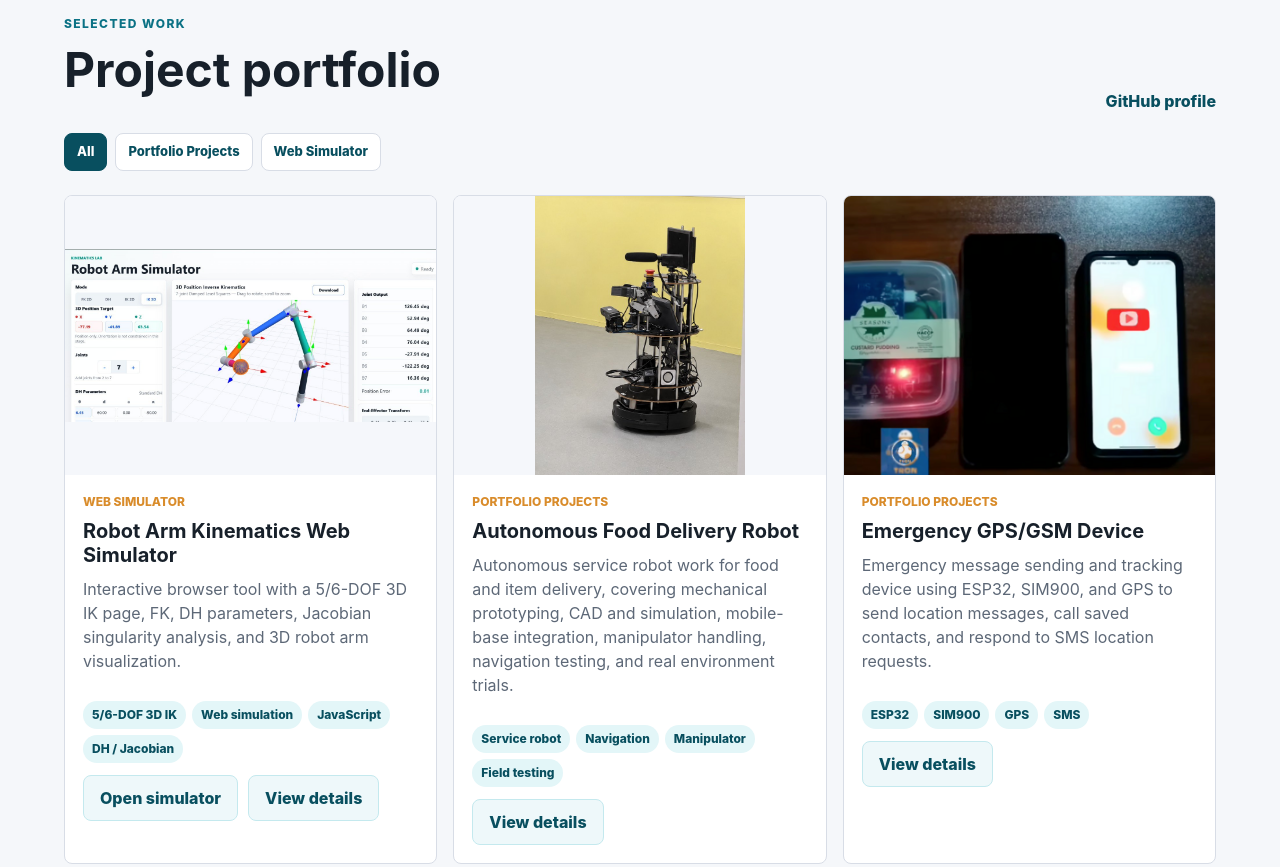
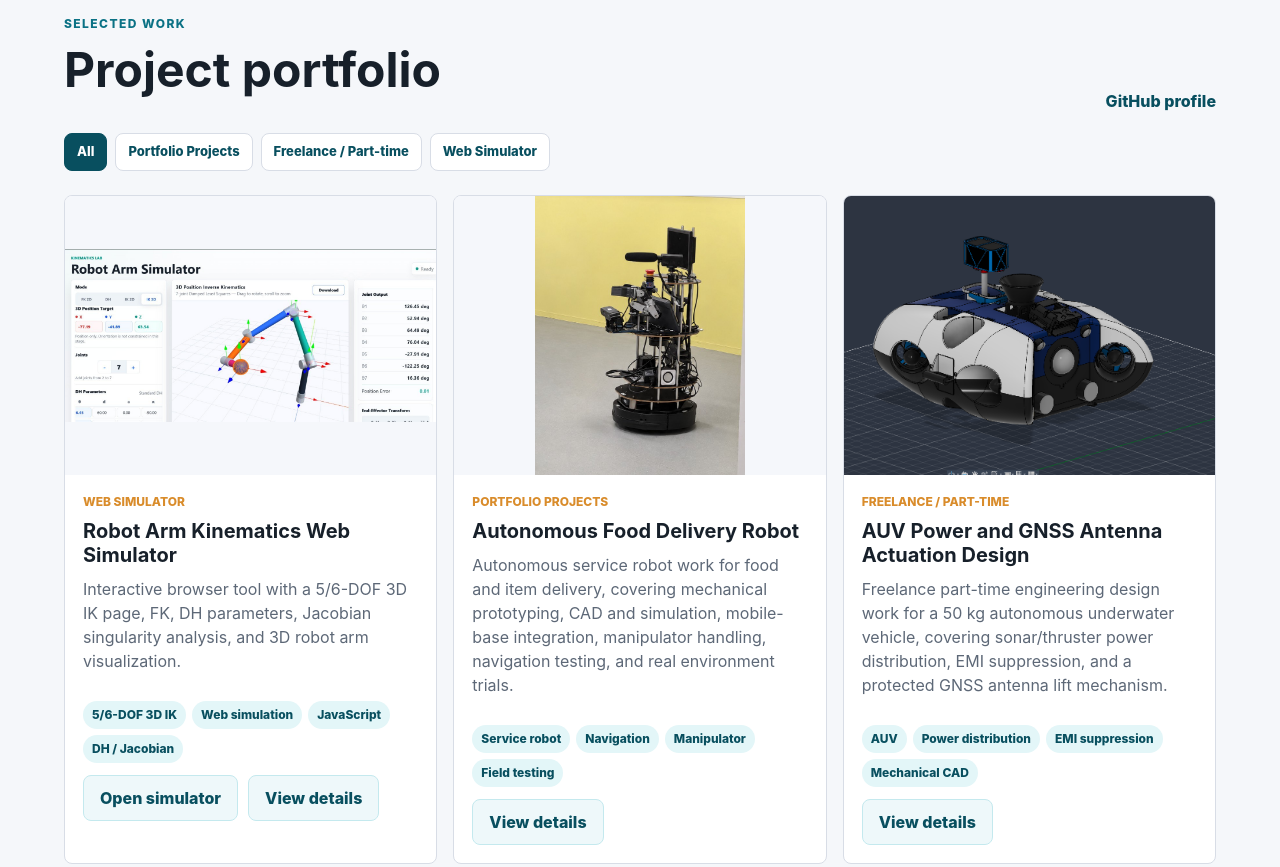
Before and after one commit to zawhlainghtet/portfolio, a plain HTML site: page index.html in a window 1280 px wide. Shown: the part 1480-2347 px from the top of the page. Drawn offline with Linux system fonts and the light colour scheme.

Commit message:
Add AUV freelance portfolio project

```diff
--- a/app.js
+++ b/app.js
@@ -1,6 +1,7 @@
 const categories = [
   { id: "all", label: "All" },
   { id: "portfolio-projects", label: "Portfolio Projects" },
+  { id: "freelance", label: "Freelance / Part-time" },
   { id: "web-simulator", label: "Web Simulator" }
 ];
 
@@ -42,6 +43,28 @@ const projects = [
       { src: "./assets/images/projects/delivery-robot-navigation-sim.jpg", alt: "Delivery robot navigation simulation with path planning view" },
       { src: "./assets/images/projects/delivery-robot-lab-platform.jpg", alt: "Autonomous delivery robot platform during lab testing" },
       { src: "./assets/images/projects/delivery-robot-arm-detail.jpg", alt: "Robotic arm and tray mechanism mounted on the delivery robot" }
+    ]
+  },
+  {
+    id: "project-auv-freelance",
+    title: "AUV Power and GNSS Antenna Actuation Design",
+    category: "freelance",
+    image: "./assets/images/projects/auv-gnss-actuation-cover.png",
+    summary: "Freelance part-time engineering design work for a 50 kg autonomous underwater vehicle, covering sonar/thruster power distribution, EMI suppression, and a protected GNSS antenna lift mechanism.",
+    tags: ["AUV", "Power distribution", "EMI suppression", "Mechanical CAD"],
+    details: [
+      "Prepared a power-distribution concept for an AUV sonar and thruster system with separated high-current thruster and low-noise sonar branches.",
+      "Designed a non-contact magnetic ON/OFF control approach using a Hall sensor, ATtiny latch logic, and MOSFET switching for sealed underwater operation.",
+      "Specified protection and filtering concepts including a 40 A fuse, TVS diode, ferrite bead, LC pi filter, and gate pull-down resistor to reduce conducted EMI from ESC switching.",
+      "Created a protected GNSS antenna actuation concept using a waterproof linear actuator, 100 mm lift travel, 6061-T6 aluminum linkage, stainless mounting parts, and serviceable bolted assembly."
+    ],
+    images: [
+      { src: "./assets/images/projects/auv-gnss-actuation-cover.png", alt: "AUV CAD model with raised GNSS antenna actuation mechanism" },
+      { src: "./assets/images/projects/auv-power-distribution-diagram.jpg", alt: "AUV power distribution and EMI suppression block diagram" },
+      { src: "./assets/images/projects/auv-linear-actuator-travel.png", alt: "Waterproof linear actuator travel diagram for 100 mm GNSS lift" },
+      { src: "./assets/images/projects/auv-assembly-front.png", alt: "AUV CAD front view with sonar and GNSS antenna assembly" },
+      { src: "./assets/images/projects/auv-gnss-lift-detail.png", alt: "GNSS lift linkage and protection structure CAD detail" },
+      { src: "./assets/images/projects/auv-gnss-raised-detail.png", alt: "Raised GNSS antenna protection structure and actuator linkage" }
     ]
   },
   {
--- a/index.html
+++ b/index.html
@@ -12,7 +12,7 @@
   <meta property="og:description" content="Robotics, embedded systems, control, AI vision, CAD, and web-based kinematics simulation work by Zaw Hlaing Htet.">
   <meta property="og:image" content="./assets/images/profile/zaw-hlaing-htet.jpg">
   <link rel="icon" href="./favicon.svg" type="image/svg+xml">
-  <link rel="stylesheet" href="./styles.css?v=20260922-delivery-fit">
+  <link rel="stylesheet" href="./styles.css?v=20260923-auv-freelance">
 </head>
 <body>
   <header class="site-header">
@@ -69,7 +69,7 @@
           tracking devices, spray robot CAD, servo feedback research, and AI-based passenger density monitoring.
         </p>
         <div class="stats-grid">
-          <div><strong>7</strong><span>portfolio and web simulator projects</span></div>
+          <div><strong>8</strong><span>portfolio and web simulator projects</span></div>
           <div><strong>2018-2020</strong><span>competition leadership and awards</span></div>
           <div><strong>2026</strong><span>BEng Robotics and AI, First Class Honours</span></div>
         </div>
@@ -224,6 +224,6 @@
     </section>
   </div>
 
-  <script src="./app.js?v=20260922-delivery-fit"></script>
+  <script src="./app.js?v=20260923-auv-freelance"></script>
 </body>
 </html>
```
Also changed, not shown: assets/images/projects/auv-assembly-front.png (added), assets/images/projects/auv-gnss-actuation-cover.png (added), assets/images/projects/auv-gnss-lift-detail.png (added), assets/images/projects/auv-gnss-raised-detail.png (added), assets/images/projects/auv-linear-actuator-travel.png (added), assets/images/projects/auv-power-distribution-diagram.jpg (added).
